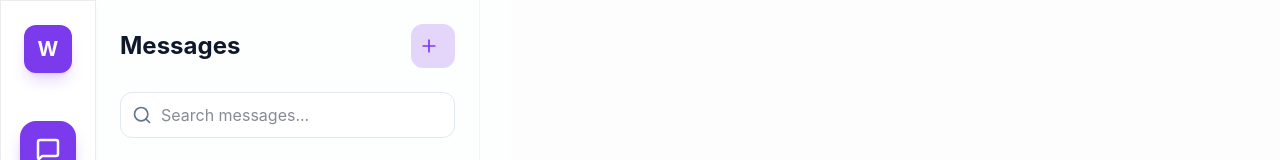
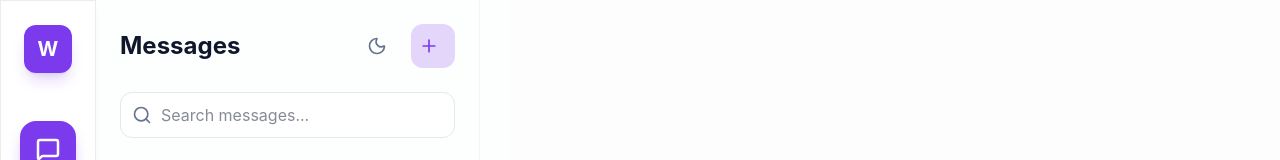
Before and after one commit to kingzconnectTech/worknoon-chat-frontend, a React (Vite) app: page / in a window 1280 px wide. Shown: the top 160 px of the page. Built offline with nearby package versions, Linux system fonts and the light colour scheme; no server answers; sample sign-in values are in the browser's storage.

Commit message:
feat(inbox): add theme toggle button to inbox header
group theme toggle and existing new message button into a flex layout, style the theme switcher for light and dark themes, and hook it up to the toggleTheme handler

```diff
--- a/src/pages/Inbox.jsx
+++ b/src/pages/Inbox.jsx
@@ -70,12 +70,25 @@ const Inbox = () => {
         )}>
           <div className="flex items-center justify-between mb-6">
             <h1 className={clsx("text-2xl font-bold", theme === "dark" ? "text-text" : "text-slate-900")}>Messages</h1>
+            <div className="flex items-center gap-2">
+              <button
+                onClick={toggleTheme}
+                className={clsx(
+                  "p-2 rounded-xl transition-colors",
+                  theme === "dark"
+                    ? "text-muted hover:bg-white/5 hover:text-white"
+                    : "text-muted-light hover:bg-slate-100 hover:text-slate-900"
+                )}
+              >
+                {theme === "dark" ? <Sun size={20} /> : <Moon size={20} />}
+              </button>
               <button
                 onClick={() => setShowRecipientModal(true)}
                 className="p-2 rounded-xl bg-accent/20 text-accent hover:bg-accent/30 transition-colors"
               >
                 <Plus size={20} />
               </button>
+            </div>
           </div>
 
           <div className="relative">
```
Lines whose indentation alone changed are shown as unchanged.
